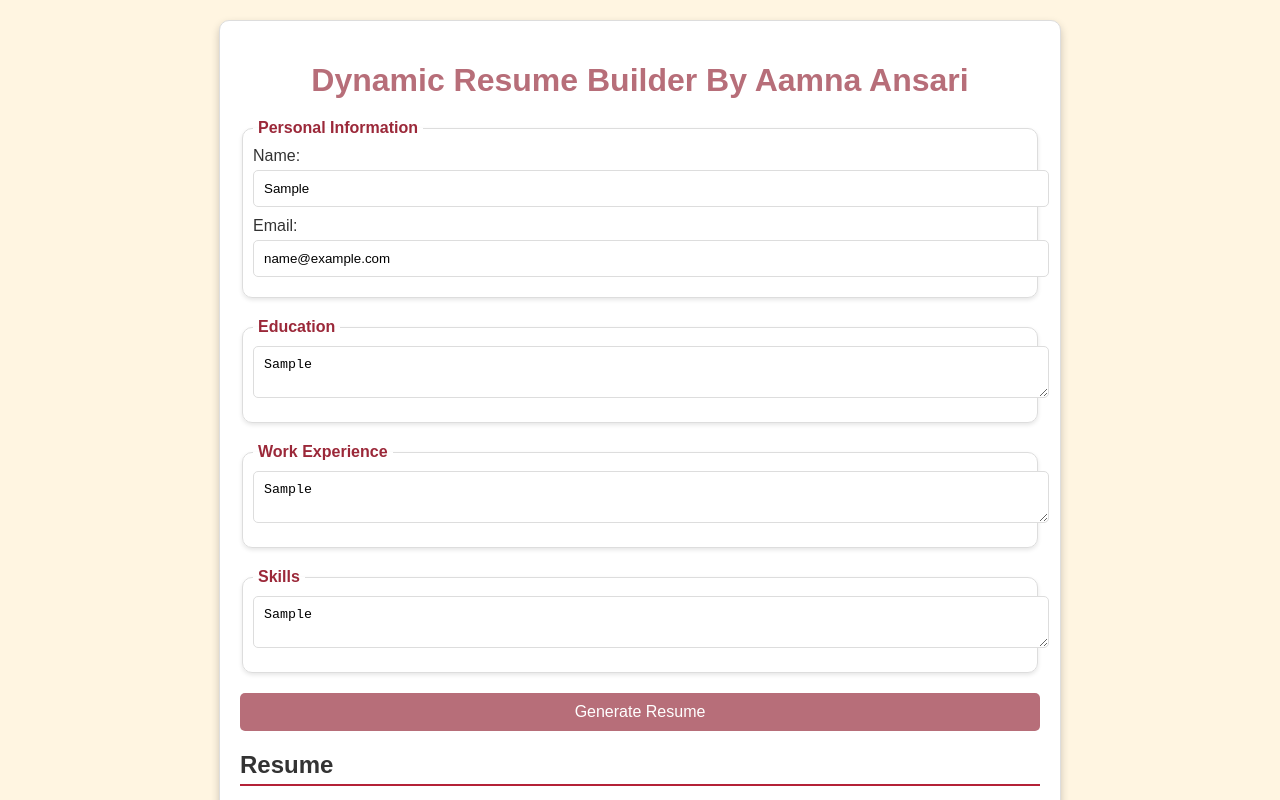
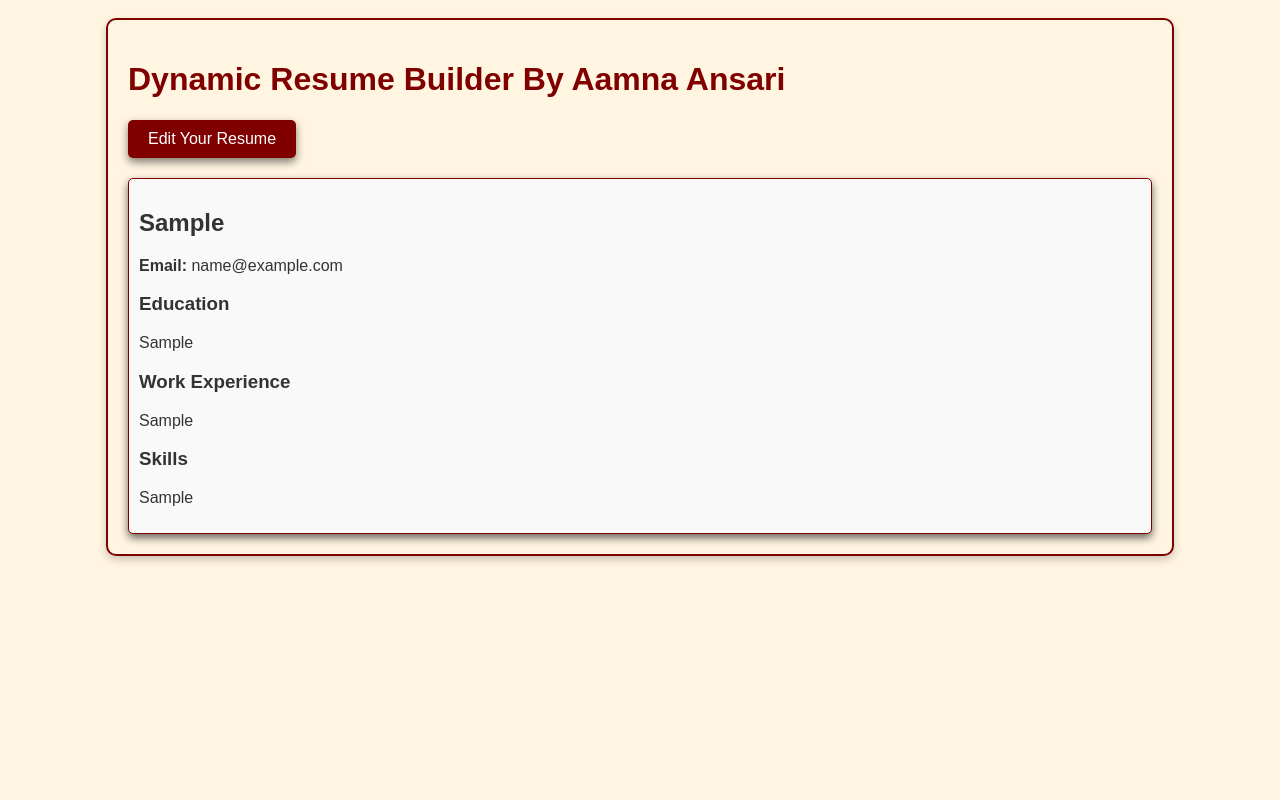
Before and after one commit to AamnaAnsari/hackathon-milestone-4, a plain HTML site: page index.html in a window 1280 px wide. Both pictures are taken after typing "Sample", "name@example.com", "Sample", "Sample", "Sample" into the empty fields and a click on the button "Generate Resume". Shown: the top 800 px of the page. Drawn offline with Linux system fonts and the light colour scheme.

Commit message:
milestone four

```diff
--- a/index.html
+++ b/index.html
@@ -7,6 +7,7 @@
     <link rel="stylesheet" href="style.css">
 </head>
 <body>
+    <br>
     <div class="container">
         <h1>Dynamic Resume Builder By Aamna Ansari</h1>
         <form id="resumeForm">
@@ -34,12 +35,15 @@
                 <textarea id="skills" name="skills" placeholder="Your skills here..." required></textarea>
             </fieldset>
 
-            <button type="submit">Generate Resume</button>
+            <button type="submit" id="generateResumeBtn">Generate Resume</button>
         </form>
+
+        <button id="editResumeBtn" class="hidden">Edit Your Resume</button>
+        <button id="saveChangesBtn" class="hidden">Save Changes</button>
 
         <div id="resumeOutput" class="resume-output"></div>
     </div>
 
-    <script src="script.js"></script>
+    <script src="script.js" type="module"></script>
 </body>
 </html>
--- a/script.js
+++ b/script.js
@@ -1,20 +1,34 @@
-var _a;
-var generateResumeHtml = function (data) {
-    return "\n        <h2>Resume</h2>\n        <p><strong>Name:</strong> ".concat(data.name, "</p>\n        <p><strong>Email:</strong> ").concat(data.email, "</p>\n        <h3>Education</h3>\n        <p>").concat(data.education, "</p>\n        <h3>Work Experience</h3>\n        <p>").concat(data.workExperience, "</p>\n        <h3>Skills</h3>\n        <p>").concat(data.skills, "</p>\n    ");
-};
-var handleFormSubmit = function (event) {
-    event.preventDefault();
+document.addEventListener('DOMContentLoaded', function () {
     var form = document.getElementById('resumeForm');
-    var resumeData = {
-        name: document.getElementById('name').value,
-        email: document.getElementById('email').value,
-        education: document.getElementById('education').value,
-        workExperience: document.getElementById('workExperience').value,
-        skills: document.getElementById('skills').value,
-    };
     var resumeOutput = document.getElementById('resumeOutput');
-    if (resumeOutput) {
-        resumeOutput.innerHTML = generateResumeHtml(resumeData);
-    }
-};
-(_a = document.getElementById('resumeForm')) === null || _a === void 0 ? void 0 : _a.addEventListener('submit', handleFormSubmit);
+    var editResumeBtn = document.getElementById('editResumeBtn');
+    var saveChangesBtn = document.getElementById('saveChangesBtn');
+    var generateResumeBtn = document.getElementById('generateResumeBtn');
+    form.addEventListener('submit', function (event) {
+        event.preventDefault();
+        // Get form data
+        var name = document.getElementById('name').value;
+        var email = document.getElementById('email').value;
+        var education = document.getElementById('education').value;
+        var workExperience = document.getElementById('workExperience').value;
+        var skills = document.getElementById('skills').value;
+        // Display resume
+        resumeOutput.innerHTML = "\n            <h2>".concat(name, "</h2>\n            <p><strong>Email:</strong> ").concat(email, "</p>\n            <h3>Education</h3>\n            <p>").concat(education, "</p>\n            <h3>Work Experience</h3>\n            <p>").concat(workExperience, "</p>\n            <h3>Skills</h3>\n            <p>").concat(skills, "</p>\n        ");
+        // Show edit button and hide generate button
+        editResumeBtn.classList.remove('hidden');
+        form.classList.add('hidden');
+        generateResumeBtn.classList.add('hidden');
+    });
+    editResumeBtn.addEventListener('click', function () {
+        // Show form and hide edit button
+        form.classList.remove('hidden');
+        generateResumeBtn.classList.remove('hidden');
+        editResumeBtn.classList.add('hidden');
+        saveChangesBtn.classList.remove('hidden');
+    });
+    saveChangesBtn.addEventListener('click', function () {
+        // Hide save changes button and show edit button
+        saveChangesBtn.classList.add('hidden');
+        editResumeBtn.classList.remove('hidden');
+    });
+});
--- a/style.css
+++ b/style.css
@@ -3,124 +3,73 @@ body {
     background-color: #FFF5E1;
     color: #333333;
     margin: 0;
-    padding: 20px;
-    transition: background-color 0.3s ease; /* Smooth transition for background color */
+    padding: 0;
 }
 
 .container {
-    max-width: 800px;
-    margin: 0 auto;
-    background: #FFFFFF;
+    width: 80%;
+    margin: auto;
     padding: 20px;
-    border: 1px solid #DDDDDD;
-    border-radius: 10px; /* Rounded corners */
-    box-shadow: 0 4px 8px rgba(0, 0, 0, 0.2); /* Enhanced shadow for depth */
+    border: 2px solid maroon;
+    border-radius: 10px;
+    box-shadow: 0 4px 8px rgba(0, 0, 0, 0.2); /* Enhanced shadow */
     transition: box-shadow 0.3s ease; /* Smooth transition for shadow */
 }
 
-.container:hover {
-    box-shadow: 0 8px 16px rgba(0, 0, 0, 0.3); /* Shadow effect on hover */
+h1 {
+    color: maroon;
 }
 
-h1 {
-    color: #B76E79;
-    text-align: center;
-    margin-bottom: 20px;
-    font-size: 2em;
-    animation: fadeIn 1s ease-in-out; /* Animation for heading */
+fieldset {
+    border: 1px solid maroon;
+    border-radius: 5px;
+    padding: 10px;
+    margin-bottom: 10px;
 }
 
-@keyframes fadeIn {
-    from {
-        opacity: 0;
-    }
-    to {
-        opacity: 1;
-    }
+legend {
+    color: maroon;
+    font-weight: bold;
 }
 
-form fieldset {
-    border: 1px solid #DDDDDD;
-    margin-bottom: 20px;
+input, textarea {
+    width: calc(100% - 22px);
     padding: 10px;
-    border-radius: 10px; /* Rounded corners for fieldset */
-    box-shadow: 0 2px 4px rgba(0, 0, 0, 0.1); /* Light shadow for fieldset */
+    margin-bottom: 10px;
+    border: 1px solid maroon;
+    border-radius: 5px;
+    font-size: 1em;
+    box-shadow: 0 4px 8px rgba(0, 0, 0, 0.2);
     transition: box-shadow 0.3s ease; /* Smooth transition for shadow */
 }
 
-form fieldset:hover {
-    box-shadow: 0 4px 8px rgba(0, 0, 0, 0.2); /* Shadow effect on hover */
-}
-
-legend {
-    color: #9b2839;
-    font-weight: bold;
-    padding: 0 5px;
-}
-
-label {
-    display: block;
-    margin-bottom: 5px;
-}
-
-input[type="text"],
-input[type="email"],
-textarea {
-    width: 100%;
-    padding: 10px;
-    margin-bottom: 10px;
-    border: 1px solid #DDDDDD;
-    border-radius: 5px;
-    transition: border-color 0.3s ease; /* Smooth transition for border color */
-}
-
-input[type="text"]:focus,
-input[type="email"]:focus,
-textarea:focus {
-    border-color: #B76E79; /* Highlight border color on focus */
-    outline: none; /* Remove default outline */
-}
-
 button {
-    display: block;
-    width: 100%;
-    padding: 10px;
+    background-color: maroon;
+    color: white;
     border: none;
-    background-color: #B76E79;
-    color: #FFFFFF;
-    font-size: 16px;
+    padding: 10px 20px;
     border-radius: 5px;
     cursor: pointer;
-    transition: background-color 0.3s ease, transform 0.2s ease; /* Smooth transition for background color and scaling */
+    font-size: 1em;
+    box-shadow: 0 4px 8px rgba(0, 0, 0, 0.5);
+    transition: box-shadow 0.3s ease; /* Smooth transition for shadow */
 }
 
 button:hover {
-    background-color: #b7183f;
-    transform: scale(1.05); /* Slightly scale up on hover */
+    background-color: darkred;
 }
 
+.hidden {
+    display: none;
+}
+
+/* ////Final resume Output ///////////*/
 .resume-output {
     margin-top: 20px;
+    padding: 10px;
+    border: 1px solid maroon;
+    border-radius: 5px;
+    background-color: #f9f9f9;
+    box-shadow: 0 4px 8px rgba(0, 0, 0, 0.6); /* Enhanced shadow */
+    transition: box-shadow 0.3s ease; /* Smooth transition for shadow */
 }
-
-.resume-output h2 {
-    border-bottom: 2px solid #b42137;
-    padding-bottom: 5px;
-    font-size: 1.5em;
-    animation: slideIn 0.5s ease-out; /* Animation for resume title */
-}
-
-@keyframes slideIn {
-    from {
-        transform: translateY(-20px);
-        opacity: 0;
-    }
-    to {
-        transform: translateY(0);
-        opacity: 1;
-    }
-}
-
-.resume-output p {
-    margin: 5px 0;
-}
```
Also changed, not shown: tsconfig.json (deleted, +0 -11 lines), 1 other file.
